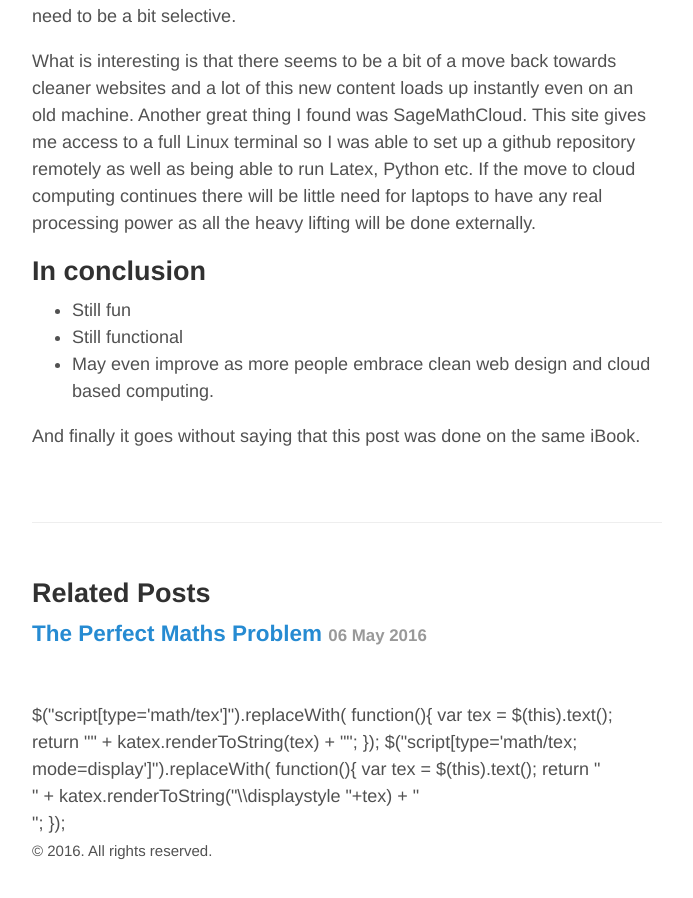
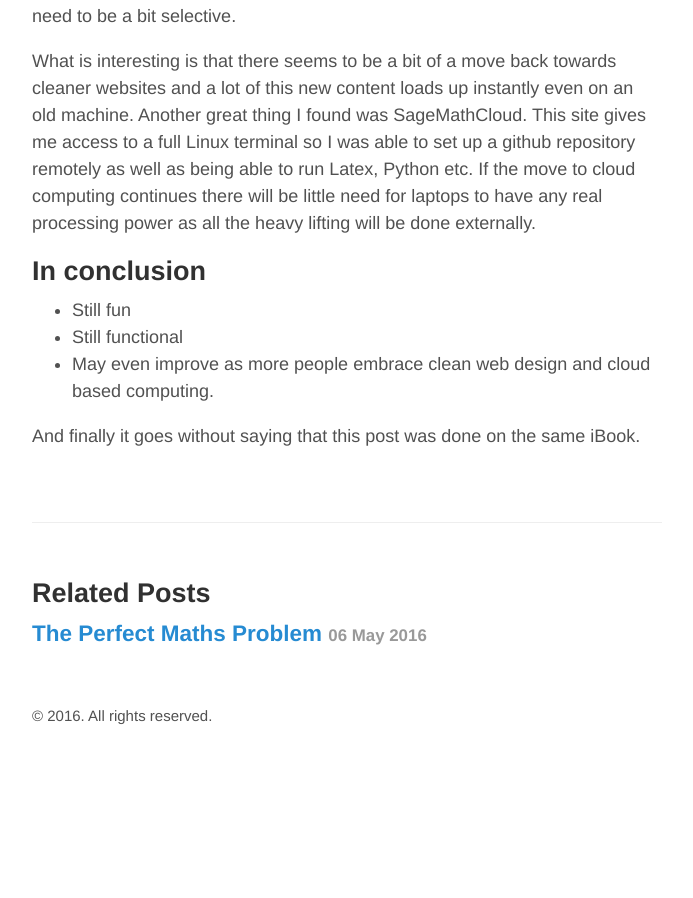
Before and after one commit to sirioq/sirioq.github.io, a Jekyll site: the page built from _posts/2016-01-08-iBook G4 Life in the old dog.md, in a window 1280 px wide and 900 px high, scrolled down 1759 px. Shown: the whole window, without its empty margins (293-986 px from the left). Built offline with Jekyll 4.4.1, drawn with Linux system fonts in a browser that asks for light colours; after the commit the page ends 2524 px from its top, so only the background shows below that.

Commit message:
Update post.html

```diff
--- a/_layouts/post.html
+++ b/_layouts/post.html
@@ -27,19 +27,3 @@ layout: default
   </ul>
 </aside>
 {% endif %}
-
-$("script[type='math/tex']").replaceWith(
-  function(){
-    var tex = $(this).text();
-    return "<span class=\"inline-equation\">" +
-           katex.renderToString(tex) +
-           "</span>";
-});
-
-$("script[type='math/tex; mode=display']").replaceWith(
-  function(){
-    var tex = $(this).text();
-    return "<div class=\"equation\">" +
-           katex.renderToString("\\displaystyle "+tex) +
-           "</div>";
-});
```
